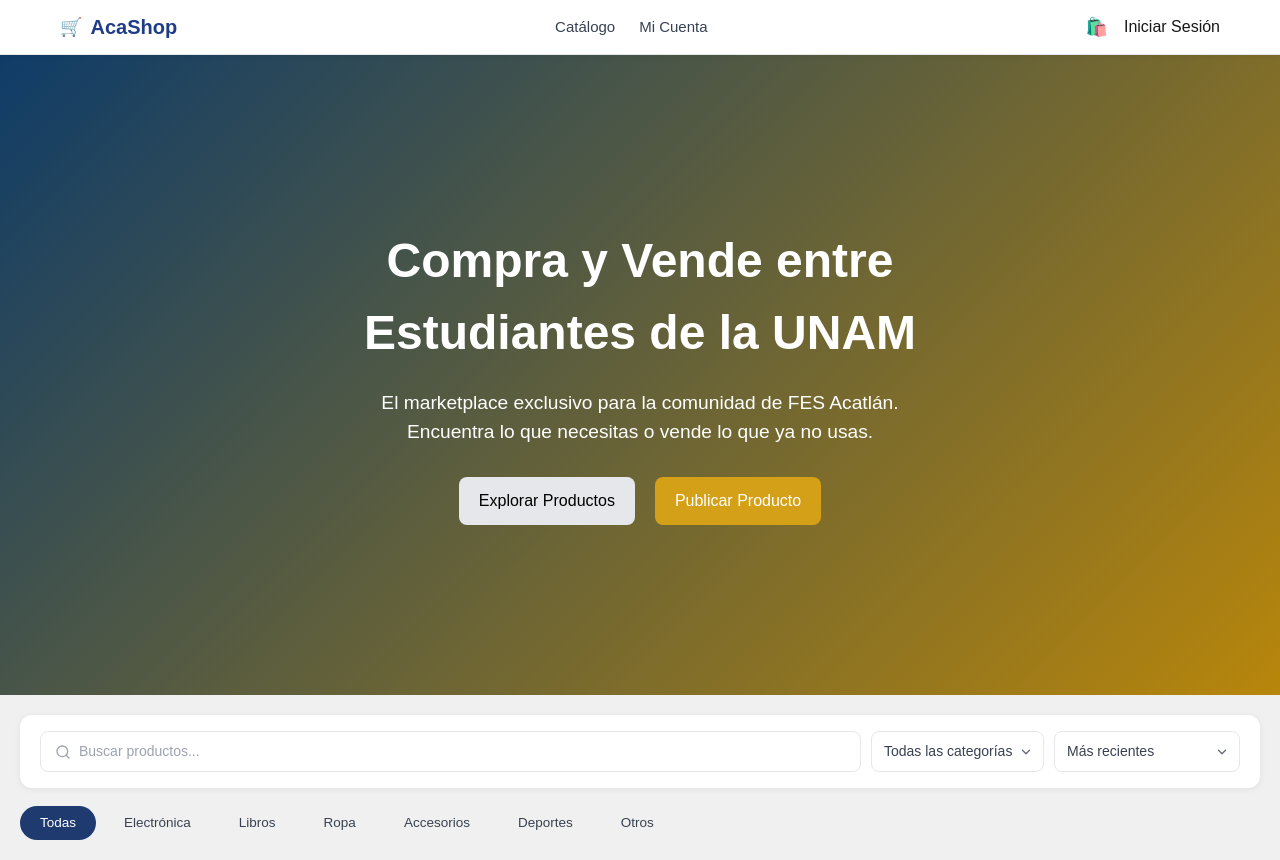
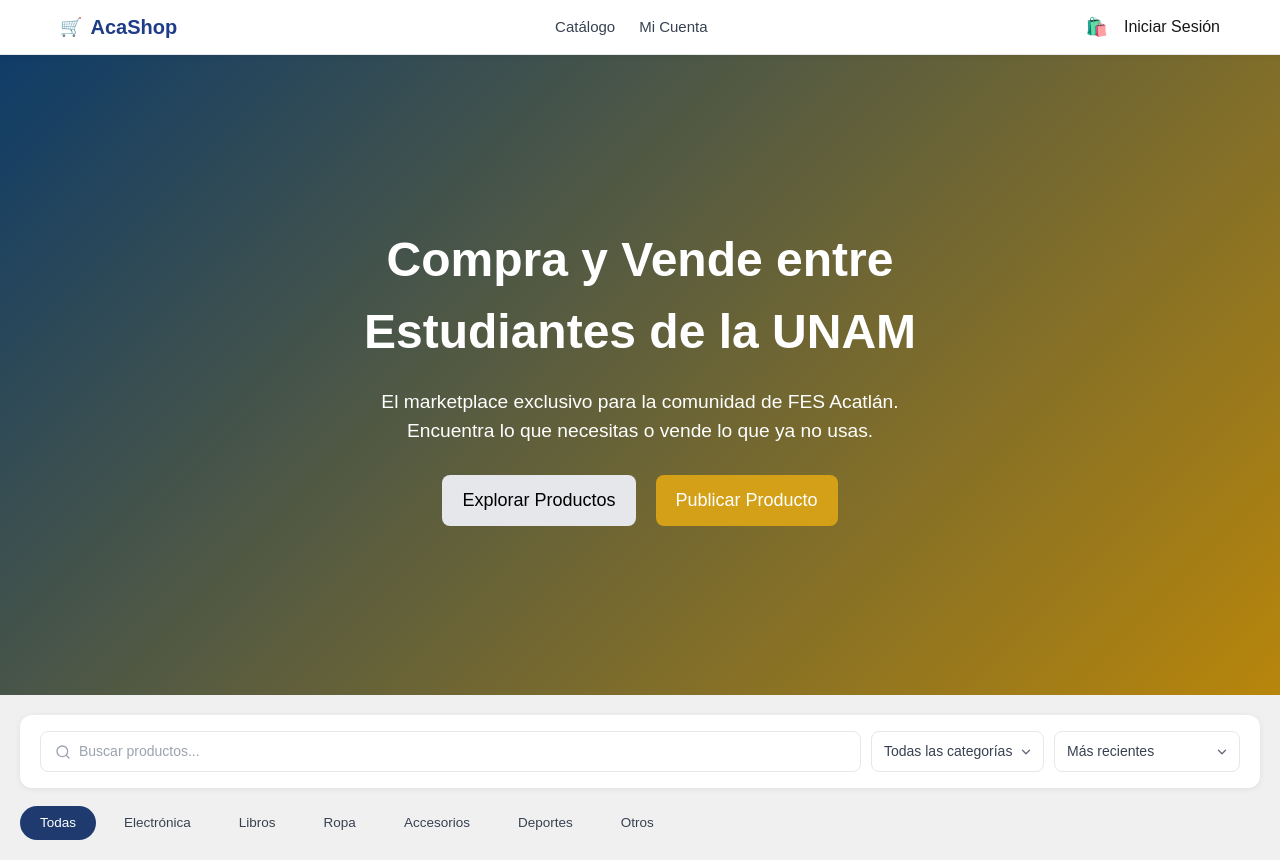
Before and after one commit to AcaShop-Acatlan/front-end-proyect, a Next.js app in the folder aca-shop/: page / in a window 1280 px wide. Built offline with nearby package versions, Linux system fonts and the light colour scheme.

Commit message:
tamaño de botones en hero

```diff
--- a/aca-shop/app/hero-section/hero-section.module.css
+++ b/aca-shop/app/hero-section/hero-section.module.css
@@ -36,6 +36,7 @@
   border-radius: 8px;
   border: none;
   cursor: pointer;
+  font-size: 18px;
 }
 
 .btn-secondary {
@@ -45,4 +46,5 @@
   border-radius: 8px;
   border: none;
   cursor: pointer;
+  font-size: 18px;
 }
```
Also changed, not shown: 1 other file (tests, documents, lock files or other folders).
